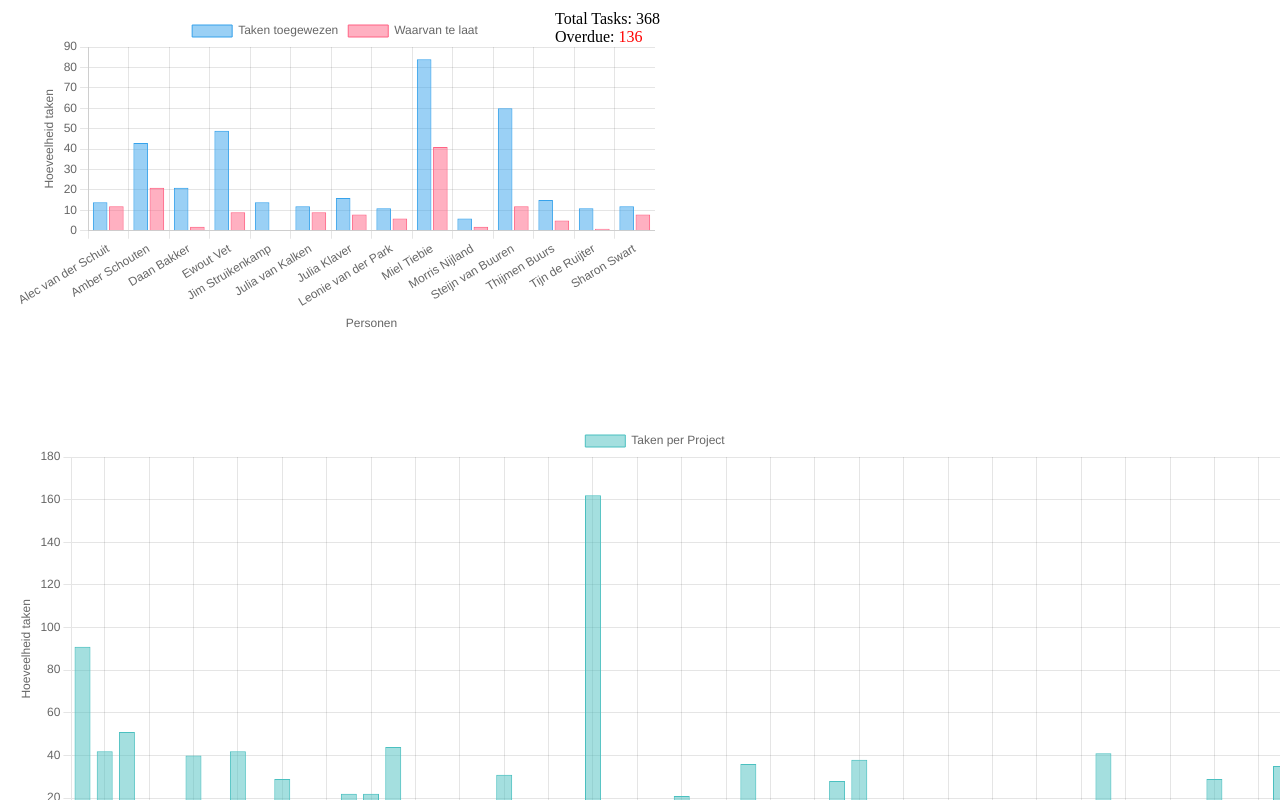
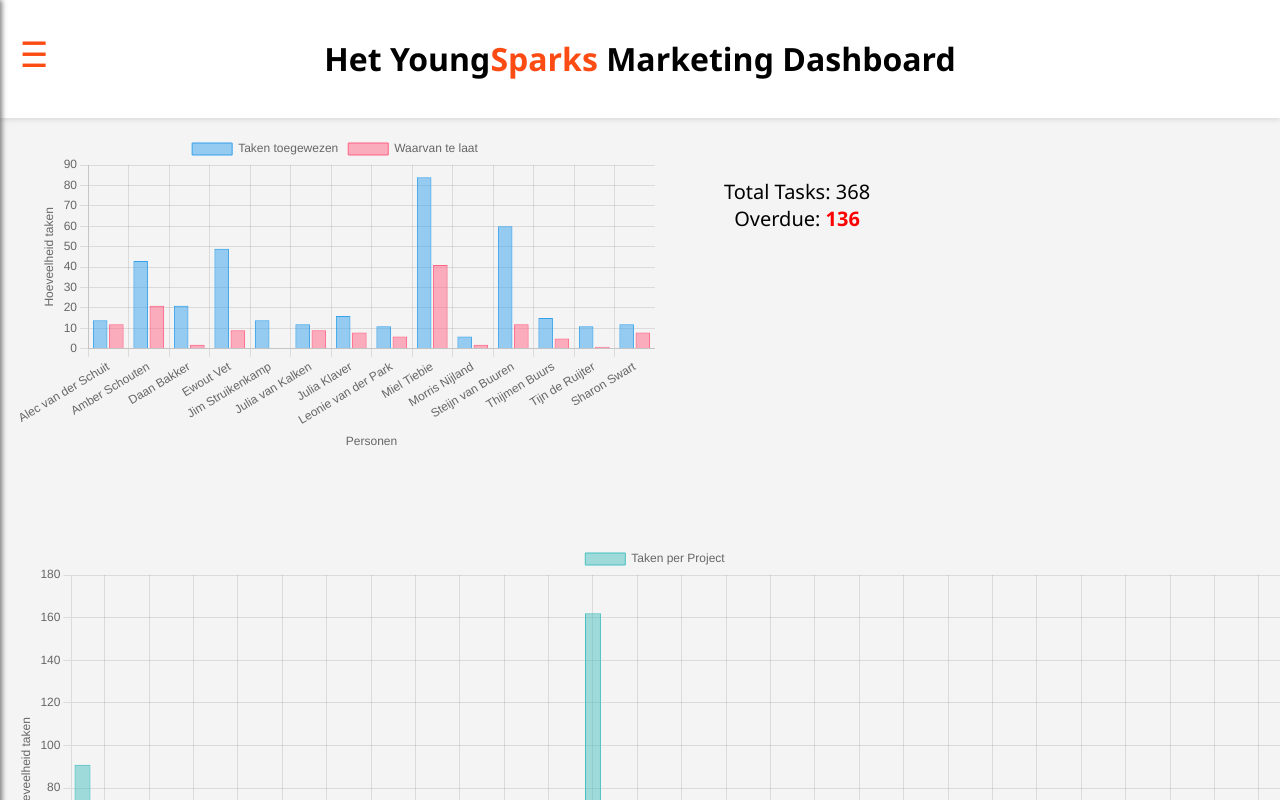
Before and after one commit to MorrisNijland3/YoungSparks, a plain HTML site: page html/dashboard.html in a window 1280 px wide. Drawn offline with nearby package versions, Linux system fonts and the light colour scheme.

Commit message:
Update dashboard.html

```diff
--- a/html/dashboard.html
+++ b/html/dashboard.html
@@ -2,8 +2,10 @@
 <html lang="en">
 <head>
     <meta charset="UTF-8">
+    <link rel="stylesheet" href="style.css">
+    <script src="script.js" defer></script>
     <meta name="viewport" content="width=device-width, initial-scale=1.0">
-    <title>Dashboard</title>
+    <title>YoungSparks</title>
     <style>
         body, html {
             margin: 0;
@@ -20,21 +22,31 @@
             width: 100vw;
             min-height: 100vh;
         }
+        .chart-row {
+            display: flex;
+            flex-direction: row;
+            width: 100%;
+            position: relative;
+            align-items: flex-start;
+        }
         .chart-half {
             width: 50vw;
             height: 50vh;
-            position: relative;
             padding: 5px;
         }
         .totals {
             position: absolute;
-            top: 0;
-            right: 0;
+            top: 40px;
+            left: 55vw;
             color: black;
-            font-size: 16px;
+            font-size: 20px;
+            text-align: center;
+            padding: 10px;
+            border-radius: 5px;
         }
         .totals .overdue {
             color: red;
+            font-weight: bold;
         }
         .chart-full {
             width: 100vw;
@@ -50,9 +62,26 @@
     <script src="https://cdn.jsdelivr.net/npm/chart.js"></script>
 </head>
 <body>
+    <header>
+        <h1>Het Young<span style="color: #fc4c14">Sparks </span> Marketing Dashboard</h1>
+        <div class="menu-icon" onclick="toggleNav()">&#9776;</div>
+        <nav class="navbar">
+            <ul class="navbar__menu">
+                <li class="navbar__item">
+                    <a href="index.html" class="navbar__link"><span>Home</span></a>
+                <li class="navbar__item">
+                    <a href="dashboard.html" class="navbar__link"><span>Dashboard</span></a>
+                </li>
+                <li class="navbar__item">
+                    <a href="download-excel.html" class="navbar__link"><span>Download Excel</span></a>
+                </li>
+            </ul>
+    </header>
     <div class="chart-container">
-        <div class="chart-half">
-            <canvas id="tasksChart"></canvas>
+        <div class="chart-row">
+            <div class="chart-half">
+                <canvas id="tasksChart"></canvas>
+            </div>
             <div id="totalsDisplay" class="totals">
                 Total Tasks: <span id="totalTasks">0</span><br>
                 Overdue: <span id="totalOverdue" class="overdue">0</span>
```
